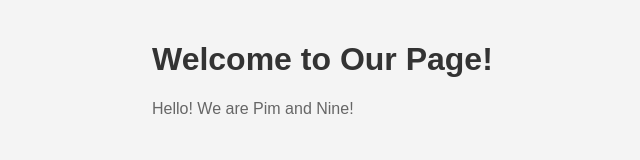
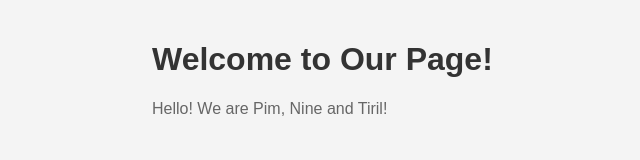
Before and after one commit to pi320/SSE_Lab9_Dockerfile, a plain HTML site: page index.html in a window 1280 px wide. Shown: the full height of the page, 88-728 px from the left. Drawn offline with Linux system fonts and the light colour scheme.

Commit message:
Update index.html

```diff
--- a/index.html
+++ b/index.html
@@ -28,7 +28,7 @@
 <body>
     <div class="container">
         <h1>Welcome to Our Page!</h1>
-        <p>Hello! We are Pim and Nine!</p>
+        <p>Hello! We are Pim, Nine and Tiril!</p>
     </div>
 </body>
 </html>
```
